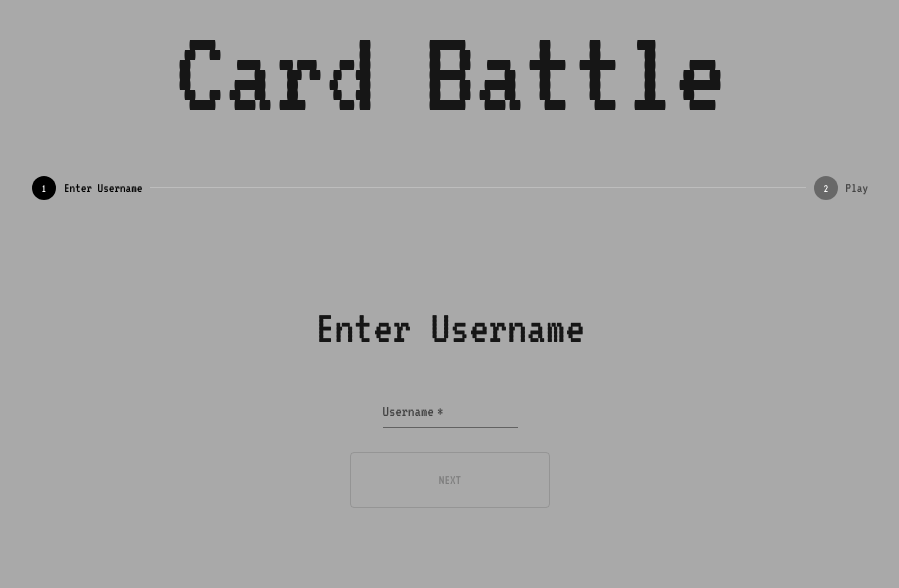
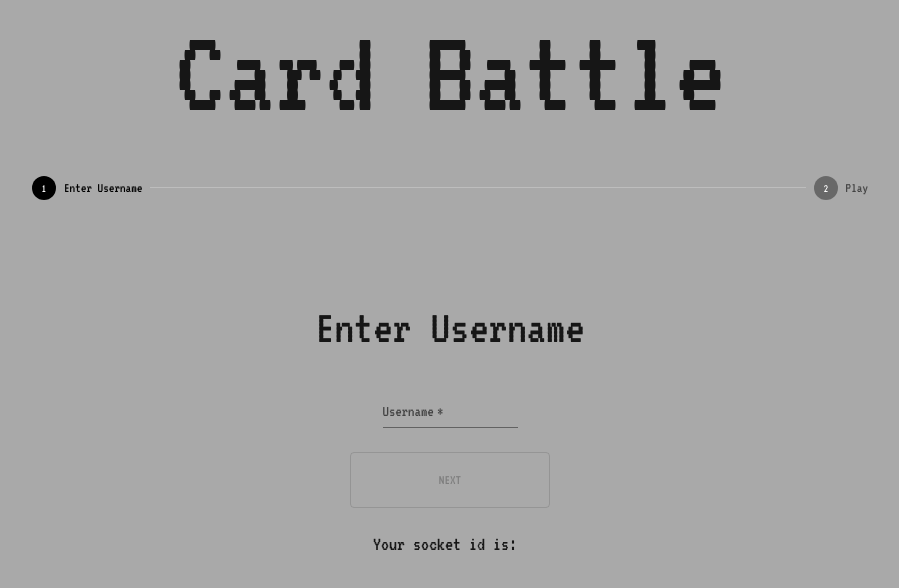
Before and after one commit to BernardBrown98/card-battle, a React (Vite) app in the folder client/: page / in a window 1280 px wide. Shown: the top 588 px of the page, without its empty margins (190-1089 px from the left). Built offline with nearby package versions, Linux system fonts and the light colour scheme; no server answers.

Commit message:
socket.io setup is complete in front and backend along with test component that display socketid.

```diff
--- a/client/package.json
+++ b/client/package.json
@@ -16,7 +16,8 @@
     "@mui/material": "^5.15.1",
     "node": "^21.2.0",
     "react": "^18.2.0",
-    "react-dom": "^18.2.0"
+    "react-dom": "^18.2.0",
+    "socket.io-client": "^4.7.3"
   },
   "devDependencies": {
     "@types/react": "^18.2.43",
--- a/client/src/App.tsx
+++ b/client/src/App.tsx
@@ -1,9 +1,6 @@
 import { createTheme, ThemeProvider } from '@mui/material';
-// type Data = {
-//   msg?: string;
-// };
-
 import { Home } from './pages/Home';
+import { Sockets } from './components/SocketsTest/Sockets';
 
 function App() {
   // const [data, setData] = useState<Data>({});
@@ -24,6 +21,7 @@ function App() {
   return (
     <ThemeProvider theme={theme}>
       <Home />
+      <Sockets />
     </ThemeProvider>
   );
 }
--- /dev/null
+++ b/client/src/components/SocketsTest/Sockets.tsx
@@ -0,0 +1,26 @@
+import { Typography } from '@mui/material';
+import { useEffect, useState } from 'react';
+import { io } from 'socket.io-client';
+
+export const Sockets = () => {
+  const [socketId, setSocketId] = useState<string>();
+  const socket = io('http://localhost:3000');
+
+  useEffect(() => {
+    socket.on('connect', () => setSocketId(socket.id));
+  }, []);
+
+  return (
+    <>
+      <Typography
+        variant="h6"
+        sx={{ display: 'flex', justifyContent: 'center', alignItems: 'center', gap: '10px', mt: '20px' }}
+      >
+        Your socket id is:
+        <Typography variant="body1" sx={{ fontWeight: '600' }}>
+          {socketId}
+        </Typography>
+      </Typography>
+    </>
+  );
+};
```
Also changed, not shown: 2 other files (tests, documents, lock files or other folders).
